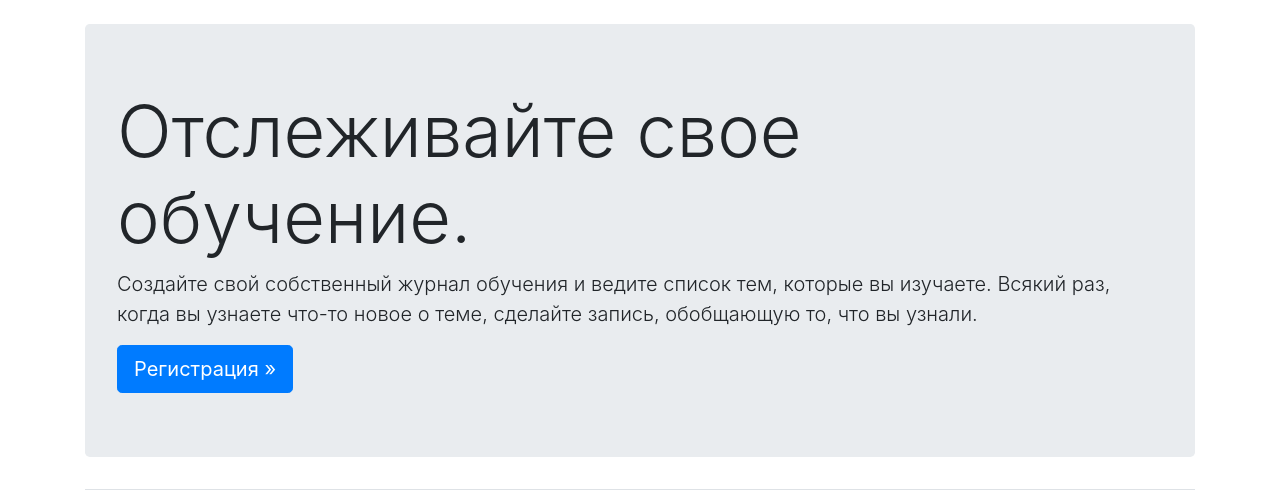
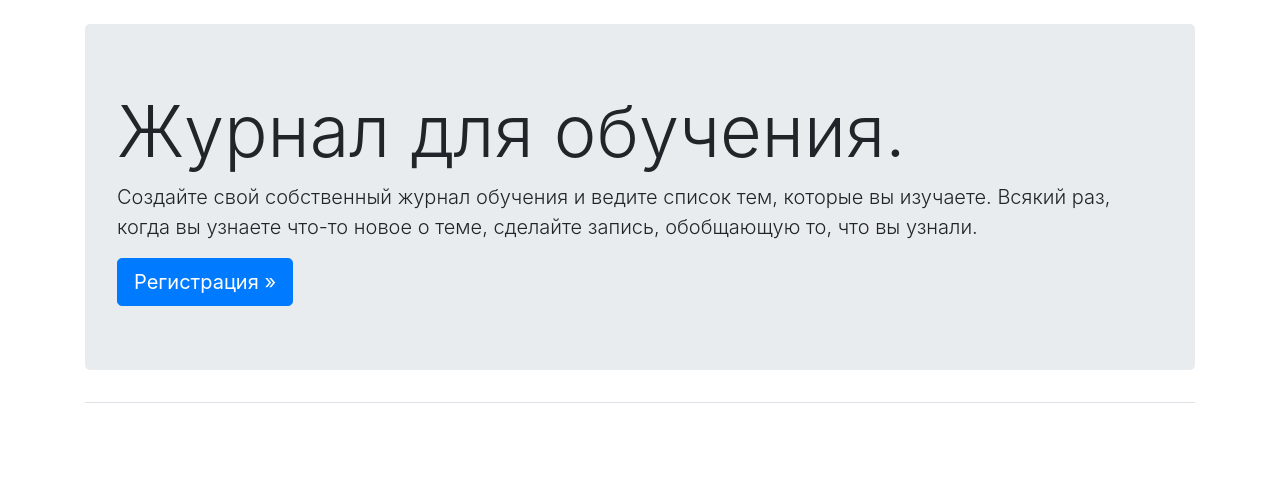
Before and after one commit to Rooliksen/learning_log, a Django app: page / in a window 1280 px wide. Shown: the part 58-559 px from the top of the page. Run offline with Django 3.2, Linux system fonts and the light colour scheme; some libraries are stand-ins or nearby versions.

Commit message:
small fix

```diff
--- a/learning_logs/templates/learning_logs/index.html
+++ b/learning_logs/templates/learning_logs/index.html
@@ -2,7 +2,7 @@
 
 {% block page_header %}
   <div class='jumbotron'>
-    <h1 class="display-3">Отслеживайте свое обучение.</h1>
+    <h1 class="display-3">Журнал для обучения.</h1>
 
     <p class="lead">Создайте свой собственный журнал обучения и ведите список
       тем, которые вы изучаете. Всякий раз, когда вы узнаете что-то новое
```
